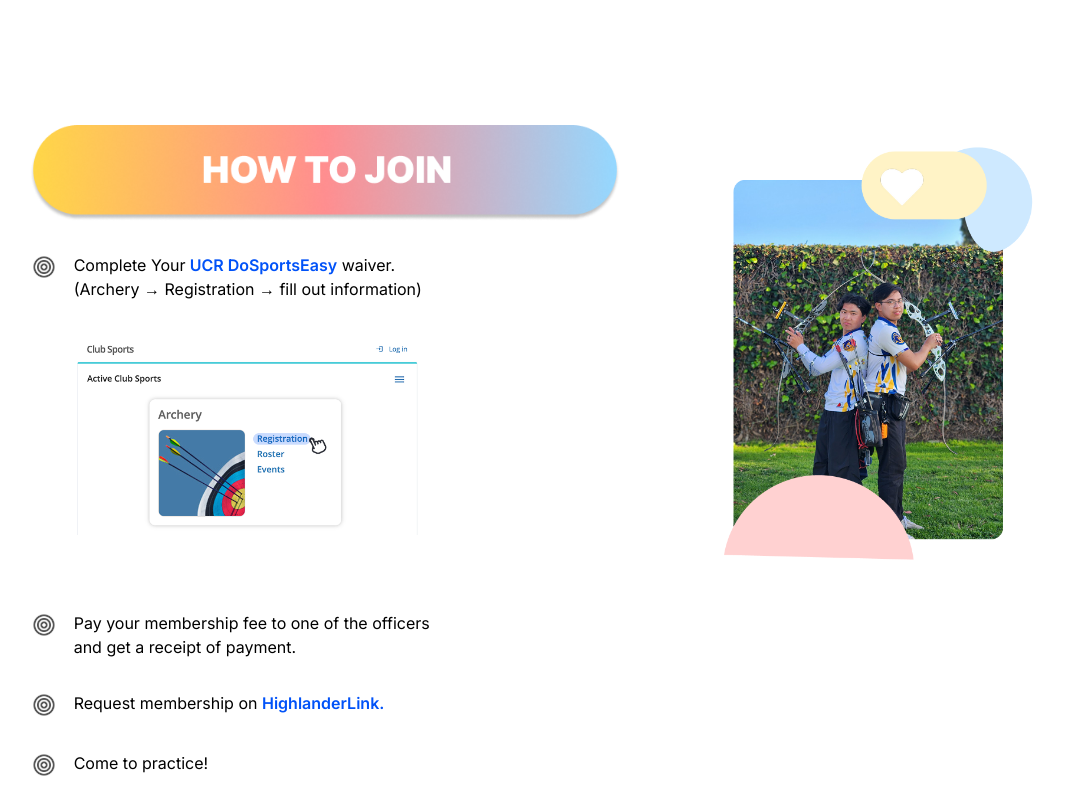
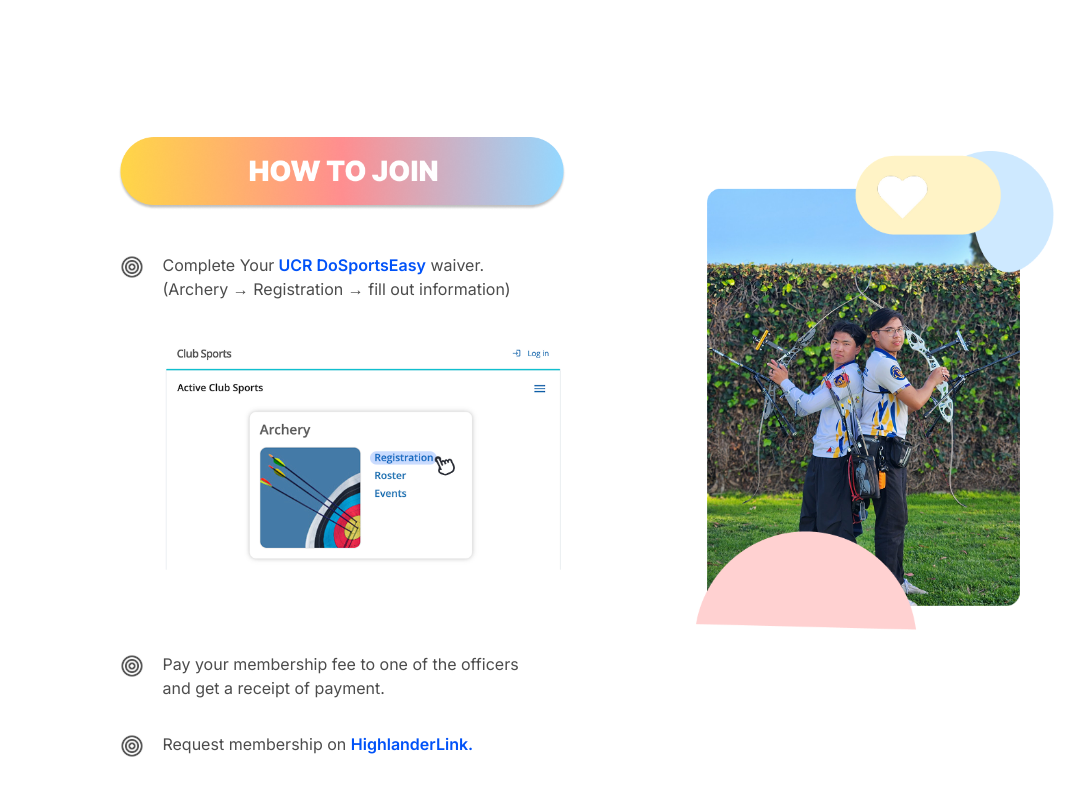
Before and after one commit to acm-ucr/archery-website, a Next.js app: page /join in a window 1280 px wide. Shown: the part 1840-2633 px from the top of the page, without its empty margins (77-1162 px from the left). Built offline with nearby package versions, Linux system fonts and the light colour scheme.

Commit message:
fixed spacing

```diff
--- a/src/components/join/howToJoin.tsx
+++ b/src/components/join/howToJoin.tsx
@@ -6,8 +6,9 @@ import HowToJoinHeader from "@/public/HowToJoinHeader.png";
 
 const HowToJoin = () => {
   return (
-    <div className="mt-40 grid w-5/6 grid-cols-[3fr_2fr] gap-x-8 justify-self-center">
-      <div className="flex flex-col gap-8">
+    <div className="mt-40 grid w-5/6 grid-cols-[3fr_2fr] gap-x-6 justify-self-center text-archery-grey-200">
+      <div className="flex justify-center">
+        <div className="flex w-full max-w-md flex-col gap-8">
           <div className="relative h-24 w-full">
             <Image
               src={HowToJoinHeader}
@@ -20,10 +21,14 @@ const HowToJoin = () => {
 
           <div className="flex items-start gap-4">
             <div className="w-7 shrink-0">
-            <Image src={Target} alt="Target" className="w-full object-contain" />
+              <Image
+                src={Target}
+                alt="Target"
+                className="w-full object-contain"
+              />
             </div>
 
-          <div className="flex flex-col gap-4">
+            <div className="flex flex-1 flex-col gap-4 text-base">
               <div className="whitespace-pre-line">
                 Complete Your
                 <span className="text-archery-blue-300 font-semibold">
@@ -47,10 +52,14 @@ const HowToJoin = () => {
 
           <div className="flex items-start gap-4">
             <div className="w-7 shrink-0">
-            <Image src={Target} alt="Target" className="w-full object-contain" />
+              <Image
+                src={Target}
+                alt="Target"
+                className="w-full object-contain"
+              />
             </div>
 
-          <div>
+            <div className="flex-1 text-base">
               Pay your membership fee to one of the officers <br /> and get a
               receipt of payment.
             </div>
@@ -58,10 +67,14 @@ const HowToJoin = () => {
 
           <div className="flex items-start gap-4">
             <div className="w-7 shrink-0">
-            <Image src={Target} alt="Target" className="w-full object-contain" />
+              <Image
+                src={Target}
+                alt="Target"
+                className="w-full object-contain"
+              />
             </div>
 
-          <div>
+            <div className="flex-1 text-base">
               Request membership on{" "}
               <span className="text-archery-blue-300 font-semibold">
                 HighlanderLink.
@@ -71,10 +84,15 @@ const HowToJoin = () => {
 
           <div className="flex items-start gap-4">
             <div className="w-7 shrink-0">
-            <Image src={Target} alt="Target" className="w-full object-contain" />
+              <Image
+                src={Target}
+                alt="Target"
+                className="w-full object-contain"
+              />
             </div>
 
-          <div>Come to practice!</div>
+            <div className="flex-1 text-base">Come to practice!</div>
+          </div>
         </div>
       </div>
 
@@ -82,7 +100,7 @@ const HowToJoin = () => {
         <Image
           src={HowToJoinSide}
           alt="How to Join Side"
-          className="w-4/5 object-contain"
+          className="w-full max-w-sm object-contain"
           priority
         />
       </div>
```
Lines whose indentation alone changed are shown as unchanged.
